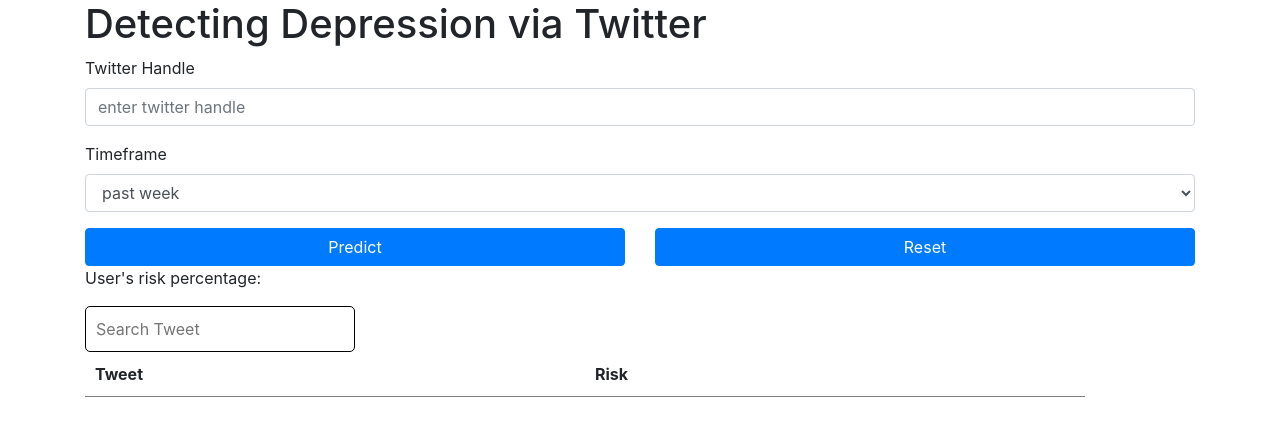
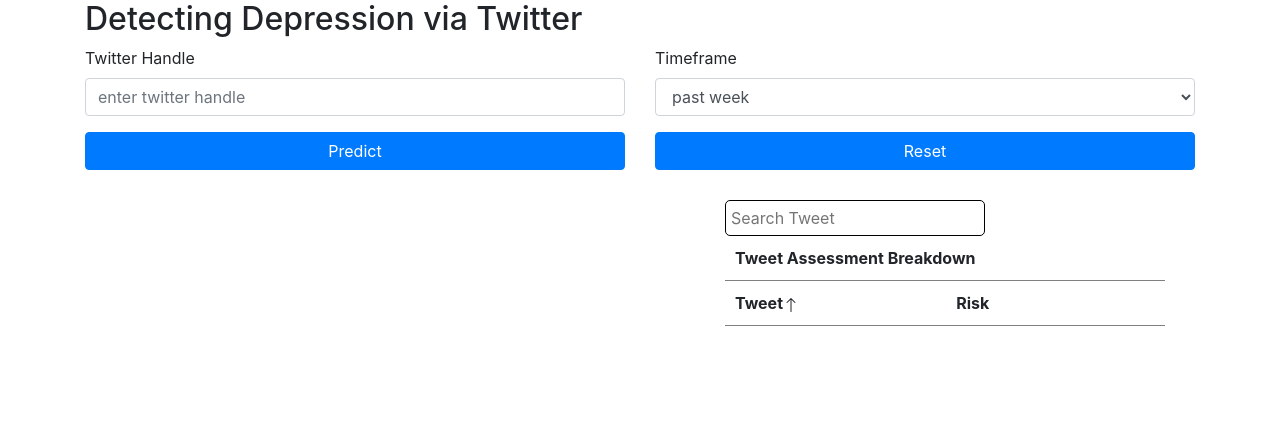
Before and after one commit to avarobinson/HCMLFinalProject, a React (Create React App) app in the folder depression-detector/: page / in a window 1280 px wide. Both pictures are taken after a click on the element "Tweet". Shown: the top 436 px of the page. Built offline with nearby package versions, Linux system fonts and the light colour scheme.

Commit message:
cleaned up tweet assessment breakdown code, filtering and search fixed

```diff
--- a/depression-detector/package.json
+++ b/depression-detector/package.json
@@ -11,6 +11,7 @@
         "react": "^17.0.1",
         "react-bootstrap": "^1.4.0",
         "react-dom": "^17.0.1",
+        "react-icons": "^4.1.0",
         "react-scripts": "4.0.0",
         "react-table": "^7.6.2",
         "react-table-6": "^6.11.0",
--- a/depression-detector/src/App.css
+++ b/depression-detector/src/App.css
@@ -37,6 +37,11 @@
     }
 }
 
+table {
+    margin-right: 0px;
+    margin-left: auto;
+}
+
 thead,
 tbody {
     display: block;
@@ -52,11 +57,18 @@
     padding: 10px;
     border-bottom: 1px solid gray;
     position: relative;
-    width: 500px;
+    width: 250px;
 }
 
 input {
-    padding: 10px;
+    padding: 5px;
     border-radius: 5px;
     border: 1px solid;
 }
+
+.assessmentBreakdown {
+    margin-right: 0px;
+    margin-left: auto;
+    padding: 30px;
+    width: 500px;
+}
--- a/depression-detector/src/App.js
+++ b/depression-detector/src/App.js
@@ -1,4 +1,4 @@
-import React, { useState, useEffect, Component } from 'react';
+import React, {Component } from 'react';
 import './App.css';
 import { Form, Col, Container, Row, Button } from 'react-bootstrap';
 import 'bootstrap/dist/css/bootstrap.min.css';
@@ -80,6 +80,8 @@
   render() {
     const formData = this.state.formData;
     const columns = [{
+      Header: "Tweet Assessment Breakdown",
+      columns: [{
         Header: "Tweet",
         accessor: "tweet",
         style: { 'whiteSpace': 'unset' }
@@ -87,6 +89,7 @@
       {
         Header: "Risk",
         accessor: "risk"
+      }]
     }];
 
     // const userTweets = this.state.userTweets;
@@ -96,10 +99,12 @@
     return (
       <Container>
         <div>
-          <h1 className="title">Detecting Depression via Twitter</h1>
+          <h2 className="title">Detecting Depression via Twitter</h2>
         </div>
         <div className="content">
           <Form>
+            <Row>
+              <Col>
                 <Form.Group>
                   <Form.Label>Twitter Handle</Form.Label>
                   <Form.Control type="text" placeholder="enter twitter handle" required name="username" value={formData.username} onChange={this.handleChange} />
@@ -107,6 +112,8 @@
                     Please provide a valid twitter handle.
                   </Form.Control.Feedback>
                 </Form.Group>
+              </Col>
+              <Col>
 
                 <Form.Group>
                   <Form.Label>Timeframe</Form.Label>
@@ -117,6 +124,9 @@
                     <option>all time</option>
                   </Form.Control>
                 </Form.Group>
+              </Col>
+            </Row>
+          </Form>
 
           <Row>
             <Col>
@@ -130,11 +140,10 @@
                   </Button>
             </Col>
           </Row>
-          </Form>
 
           {/* <p>User's tweets: {userTweets}.</p>
           <p> User's result: {userResults}</p> */}
-          <p> User's risk percentage: {userPercentage}</p>
+          {userPercentage === "" ? null : <p> User's risk percentage: {userPercentage}%</p>}
 
         </div>
         <Table data={resultTable} columns={columns} />
--- a/depression-detector/src/components/TableComponent.js
+++ b/depression-detector/src/components/TableComponent.js
@@ -3,6 +3,7 @@
 import { useTable, useFilters, useSortBy } from "react-table";
 import "../index.css";
 import "../App.css";
+import { BsArrowDown, BsArrowUp } from "react-icons/bs";
 
 const Table = ({ data, columns }) => {
 
@@ -30,7 +31,7 @@
     };
 
     return (
-        <div>
+        <div className="assessmentBreakdown">
             <input
                 value={filterInput}
                 onChange={handleFilterChange}
@@ -42,12 +43,9 @@
                         {headerGroups.map(headerGroup => (
                             <tr {...headerGroup.getHeaderGroupProps()}>
                                 {headerGroup.headers.map(column => (
-                                    <th
-                                        {...column.getHeaderProps(column.getSortByToggleProps())}
-                                        className={
-                                            column.isSorted ? column.isSortedDesc ? "sort-desc" : "sort-asc" : ""}
-                                    >
+                                    <th {...column.getHeaderProps(column.getSortByToggleProps())}>
                                         {column.render("Header")}
+                                        {column.isSorted ? column.isSortedDesc ? <BsArrowDown /> : <BsArrowUp /> : ""}
                                     </th>
                                 ))}
                             </tr>
```
Also changed, not shown: 1 other file (tests, documents, lock files or other folders). Lines whose indentation alone changed are shown as unchanged.
